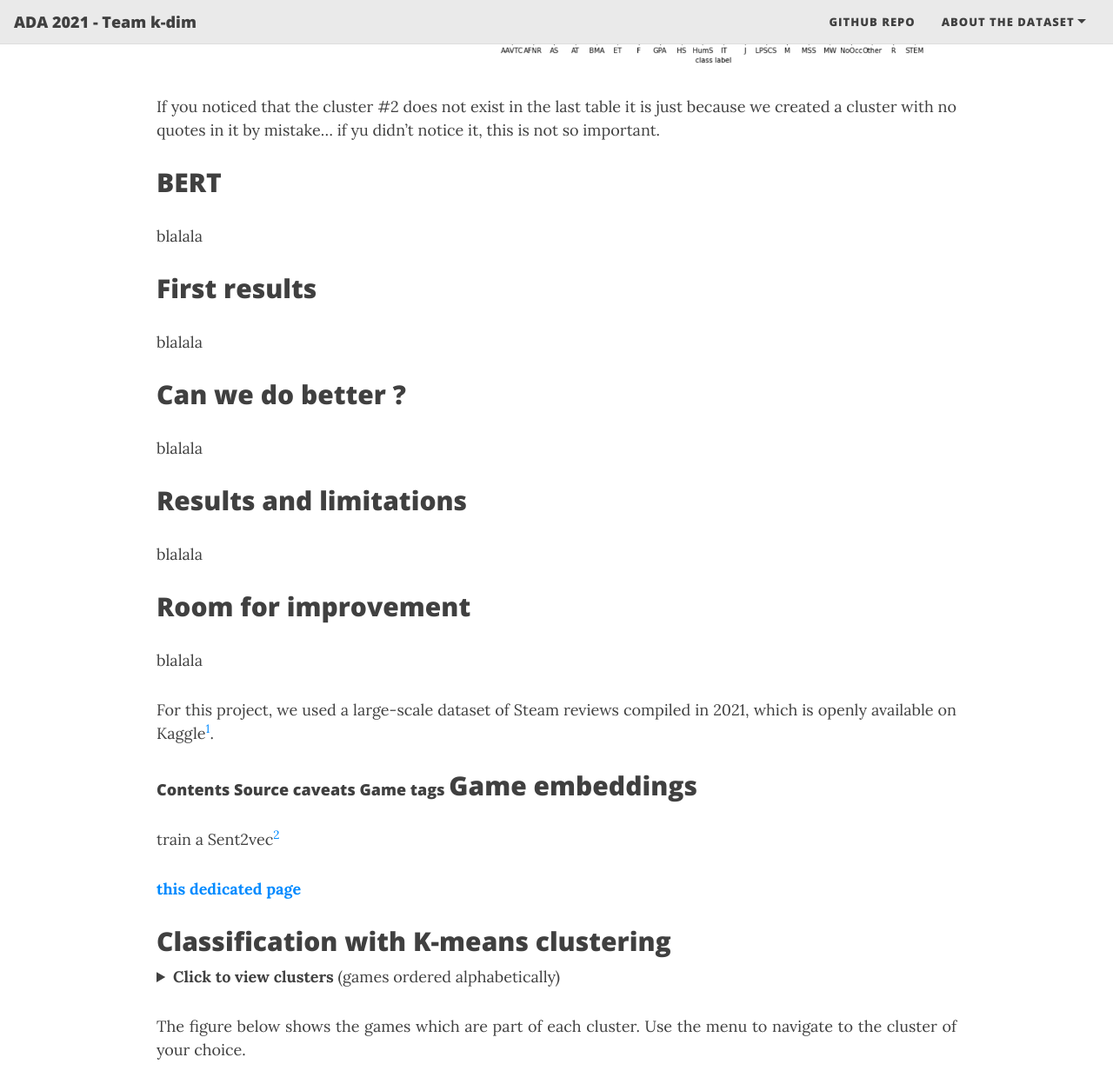
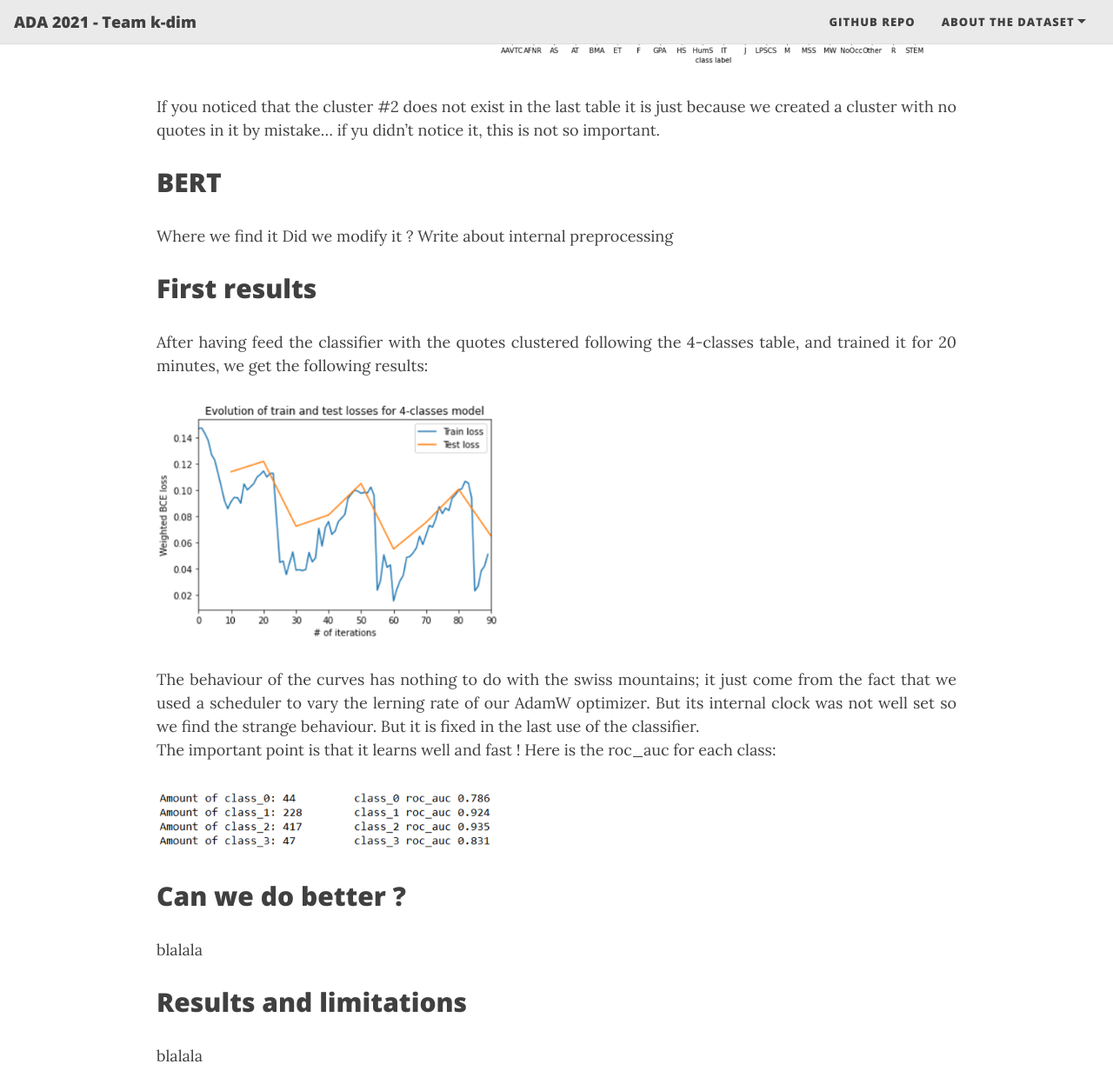
Before and after one commit to Quote-Me-If-You-Can/Quote-Me-If-You-Can.github.io, a Jekyll site: the page built from index.md, in a window 1280 px wide and 1400 px high, scrolled down 6273 px, cut to the strip 0-1247 px from the top of the window. Shown: the whole strip at 87% size. Built offline with Jekyll 4.4.1, drawn with Linux system fonts in a browser that asks for light colours; nearby versions of some CDN libraries; the list of posts is cut into pages by our own code; some of the changed text lies outside the part shown.

Commit message:
Update index.md

```diff
--- a/index.md
+++ b/index.md
@@ -92,7 +92,7 @@ We selectected an amount we can sort by hand = 280 (even though it is still a pi
 
 To define some clusters we looked at those publications [here](https://repository.library.georgetown.edu/handle/10822/559298)[^2] and [there](https://www.leyden212.org/Page/4244) about Career Clusters. Based on that we build two tables:
 
-This one is for the proof-of-concept of our classifier:
+This one is for the proof-of-concept of the -later explained- BERT-based classifier:
 
 | Cluster | Label | Meaning | # of available quote|
 |-------|--------|---------|---------|
@@ -142,10 +142,28 @@ This one is the one we want to achieve at the end
 If you noticed that the cluster #2 does not exist in the last table it is just because we created a cluster with no quotes in it by mistake... if yu didn't notice it, this is not so important.
 
 ## BERT
-blalala
+Where we find it
+Did we modify it ?
+Write about internal preprocessing
+
 
 ## First results
-blalala
+After having feed the classifier with the quotes clustered following the 4-classes table, and trained it for 20 minutes, we get the following results:
+
+<figure>
+    <p align="left">
+    <img title="4class_loss_graph" width="400px" src="img/results/4classes_loss_graph.png">
+    </p>
+</figure>
+
+The behaviour of the curves has nothing to do with the swiss mountains; it just come from the fact that we used a scheduler to vary the lerning rate of our AdamW optimizer. But its internal clock was not well set so we find the strange behaviour. But it is fixed in the last use of the classifier.
+The important point is that it learns well and fast ! Here is the roc_auc for each class:
+
+<figure>
+    <p align="centered">
+    <img title="4class_loss_graph" width="400px" src="img/results/4classes_rocauc_values.png">
+    </p>
+</figure>
 
 ## Can we do better ?
 blalala
```
Also changed, not shown: other parts of index.md (+1 -1 lines).
